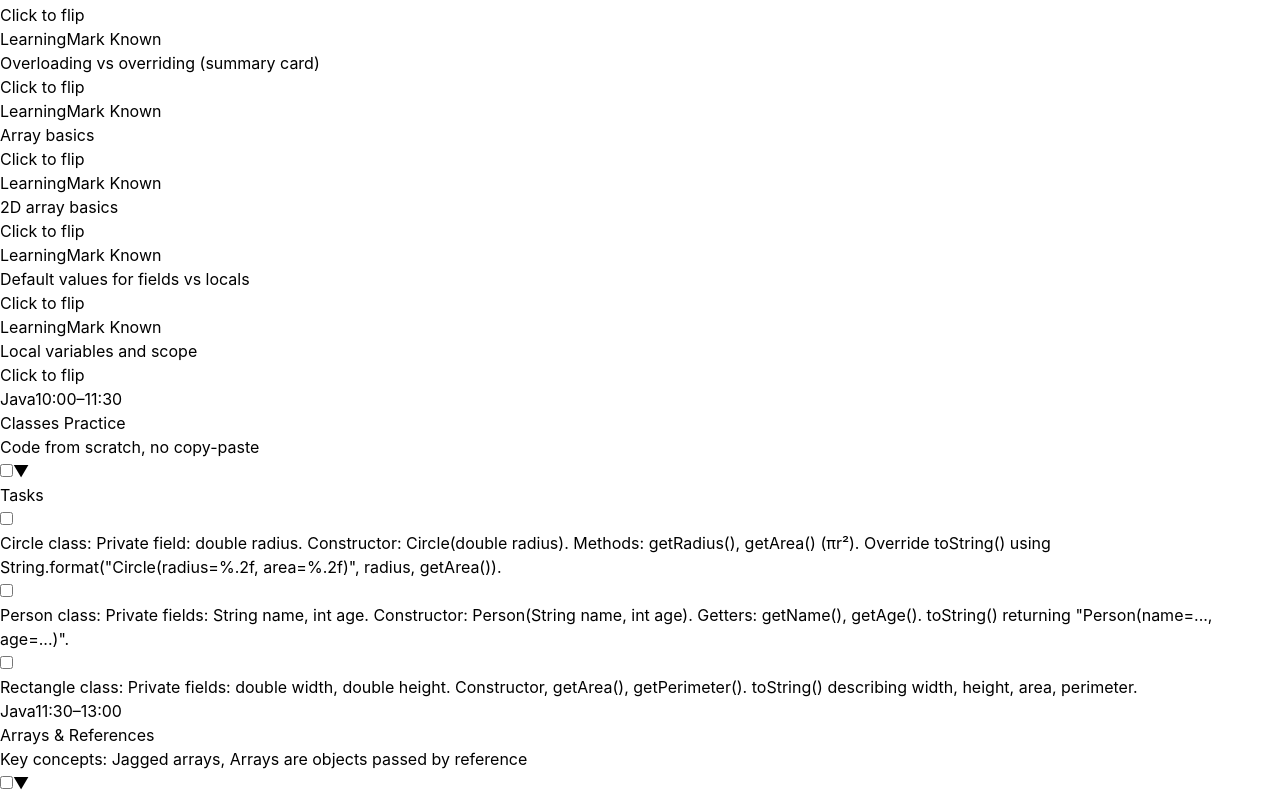
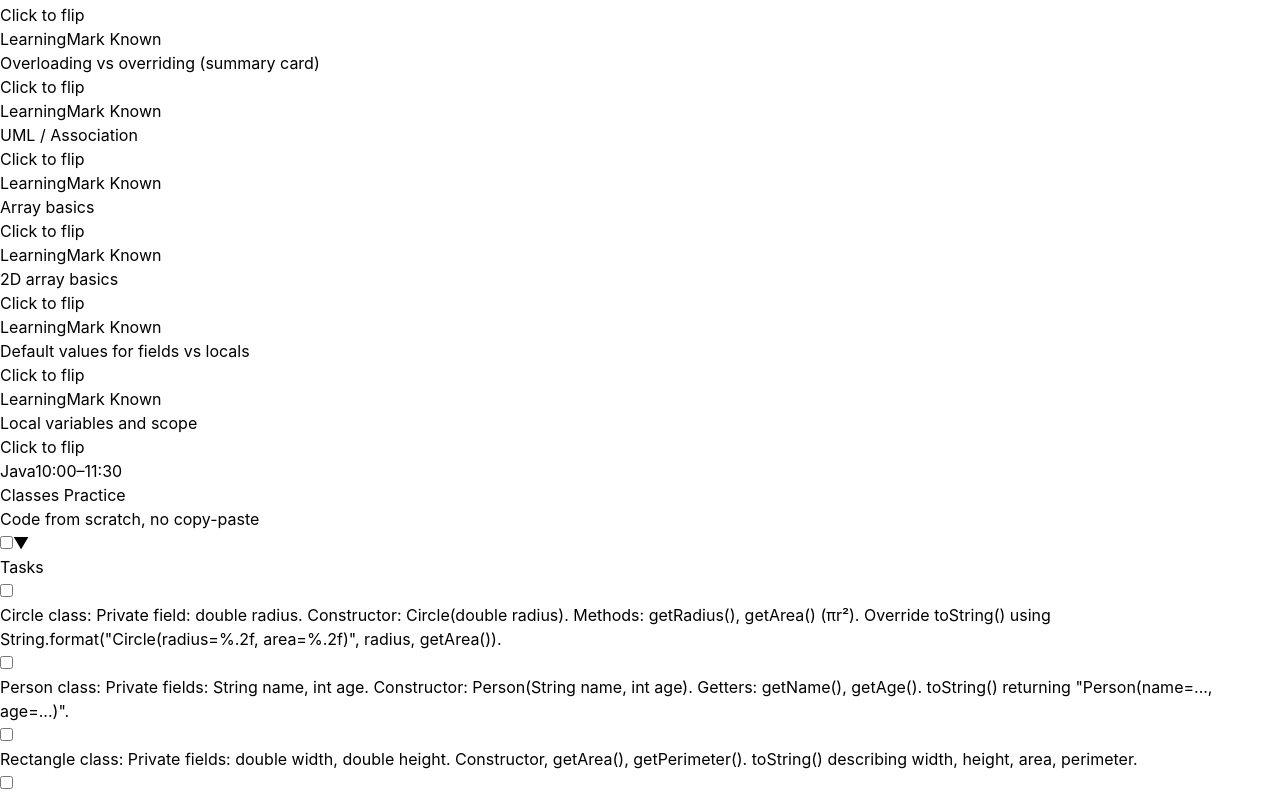
Before and after one commit to mohamjad/study1, a React (Vite) app: page / in a window 1280 px wide. Shown: the part 1845-2640 px from the top of the page. Built offline with nearby package versions, Linux system fonts and the light colour scheme.

Commit message:
Add method overloading, UML/association, Arrays utility methods, and Scanner practice

```diff
--- a/src/data.ts
+++ b/src/data.ts
@@ -37,6 +37,7 @@ export const studyDays: Day[] = [
           { id: 'f10', front: 'Can constructors be static?', back: 'No, constructors are not static; they\'re invoked on object creation.', known: false },
           { id: 'f11', front: 'Can constructors return values?', back: 'No explicit return type; implicitly return the constructed object.', known: false },
           { id: 'f12', front: 'Overloading vs overriding (summary card)', back: 'Overloading = same name, different parameter list within same class; overriding = same signature in subclass, compatible return type, not more restrictive access.', known: false },
+          { id: 'f12a', front: 'UML / Association', back: 'Association = classes using other classes as fields / collaborating (e.g., Textbook has an Author field).', known: false },
           { id: 'f13', front: 'Array basics', back: 'Arrays are objects; length field; indexing from 0; passed by reference.', known: false },
           { id: 'f14', front: '2D array basics', back: 'Arrays of arrays; jagged; m.length = number of rows; m[i].length = length of row i.', known: false },
           { id: 'f15', front: 'Default values for fields vs locals', back: 'Fields get defaults (0, 0.0, null, false); local variables do not, must be explicitly initialized before use.', known: false },
@@ -66,6 +67,11 @@ export const studyDays: Day[] = [
             description: 'Rectangle class: Private fields: double width, double height. Constructor, getArea(), getPerimeter(). toString() describing width, height, area, perimeter.',
             completed: false,
           },
+          {
+            id: 'day1-java-2-task-4',
+            description: 'Method overloading: Write 3 overloaded methods (print, abs, etc.) just like PreLab5. Practice 10 overloading vs overriding ID questions.',
+            completed: false,
+          },
         ],
       },
       {
@@ -73,7 +79,7 @@ export const studyDays: Day[] = [
         timeRange: '11:30–13:00',
         title: 'Arrays & References',
         topic: 'Java',
-        description: 'Key concepts: Jagged arrays, Arrays are objects passed by reference',
+        description: 'Key concepts: Jagged arrays, Arrays are objects passed by reference, Arrays utility methods, Scanner',
         completed: false,
         tasks: [
           {
@@ -89,6 +95,16 @@ export const studyDays: Day[] = [
           {
             id: 'day1-java-3-task-3',
             description: 'Recreate and solve questions analogous to mock exam Q19 and Q30 (arrays passed by reference, reference reassignment).',
+            completed: false,
+          },
+          {
+            id: 'day1-java-3-task-4',
+            description: 'Arrays utility methods practice: 5-10 quick snippets covering Arrays.sort, Arrays.equals, Arrays.fill (matching Lab 4 coverage).',
+            completed: false,
+          },
+          {
+            id: 'day1-java-3-task-5',
+            description: 'Scanner + reading arrays: Read n, then n ints into an array using Scanner, matching Lab 4 "ReadingArrayExample".',
             completed: false,
           },
         ],
@@ -344,12 +360,13 @@ export const studyDays: Day[] = [
       {
         id: 'day4-java-3',
         timeRange: '11:30–13:00',
-        title: 'Overriding Rules',
+        title: 'Overriding Rules & Method Overloading',
         topic: 'Java',
-        description: 'Valid vs invalid overriding scenarios',
+        description: 'Valid vs invalid overriding scenarios, overloading vs overriding distinction',
         completed: false,
         tasks: [
           { id: 'day4-java-3-task-1', description: '15 override scenarios: valid vs invalid', completed: false },
+          { id: 'day4-java-3-task-2', description: '10 overloading vs overriding ID questions: Identify if code shows overloading or overriding', completed: false },
         ],
       },
       {
```
